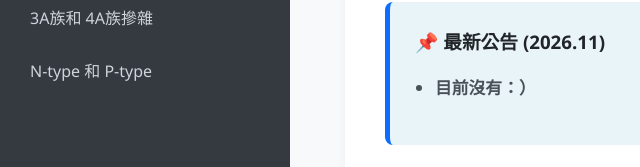
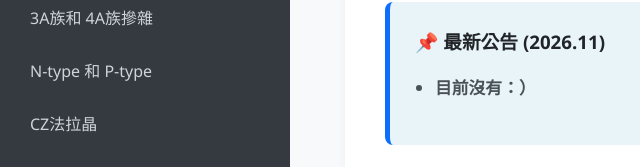
Before and after one commit to stu1051011/physics-class, a plain HTML site: page index.html in a window 1280 px wide. Shown: the part 261-428 px from the top of the page, 0-640 px from the left. Drawn offline with Linux system fonts and the light colour scheme.

Commit message:
Update index.html

```diff
--- a/index.html
+++ b/index.html
@@ -34,6 +34,7 @@
         <a href="electric_hole.html"><li>電子電洞導電</li></a>
         <a href="si_n_p_p_b.html"><li> 3A族和 4A族摻雜</li></a>
         <a href="nmos_pmos.html"><li>N-type 和 P-type </li></a>
+        <a href="cz.html"><li>CZ法拉晶</li></a>
     </ul>
 </div>
 
```
